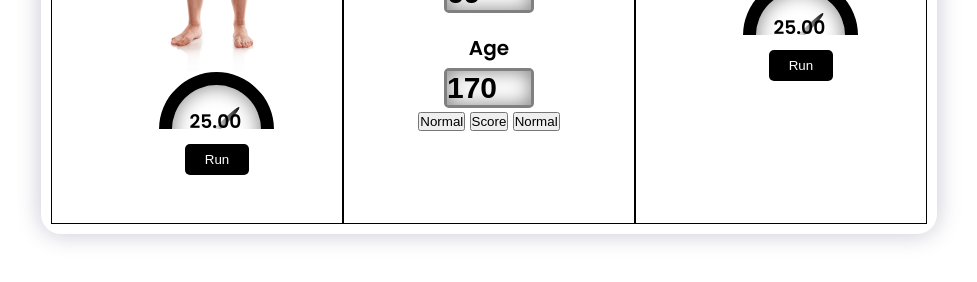
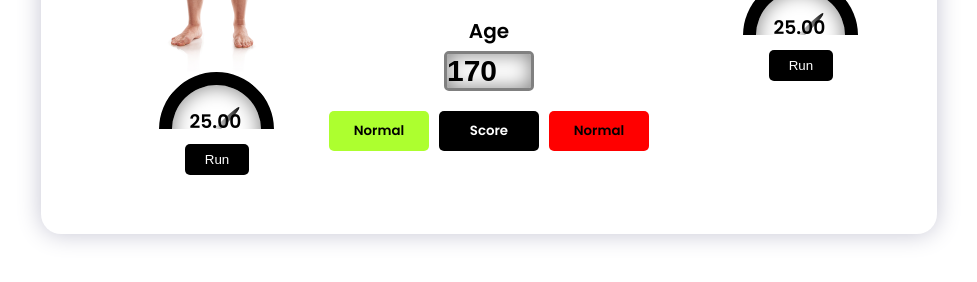
Before and after one commit to francoasevey/BMI-Calculator, a plain HTML site: page index.html in a window 1280 px wide. Shown: the part 446-728 px from the top of the page, without its empty margins (151-1128 px from the left). Drawn offline with Linux system fonts and the light colour scheme.

Commit message:
css buttons

```diff
--- a/main.css
+++ b/main.css
@@ -26,7 +26,7 @@ header .male, .cal, .female {
     position: relative;
     width: 33.33%;
     height: 100%;
-    border: 1px solid #000;
+    /*border: 1px solid #000;*/
     display: flex;
     align-items: center;
     justify-content: center;
@@ -115,3 +115,27 @@ header .cal .card input{
     border-radius: 5px;
     box-shadow: inset 0px 0px 20px gray;
 }
+header .cal .btns{
+    margin-top: 20px;
+    display: flex;
+    align-items: center;
+}
+header .cal .btns button{
+    width: 100px;
+    padding: 10px 0px;
+    margin: 0px 5px;
+    background: greenyellow;
+    border: none;
+    outline: none;
+    font-family: 'Poppins', sans-serif;
+    border-radius: 5px;
+    font-weight: 600;
+    transition: 1s linear;
+}
+header .cal .btns button:nth-child(2){
+    background: #000;
+    color: #fff;
+}
+header .cal .btns button:nth-child(3){
+    background: red;
+}
```
